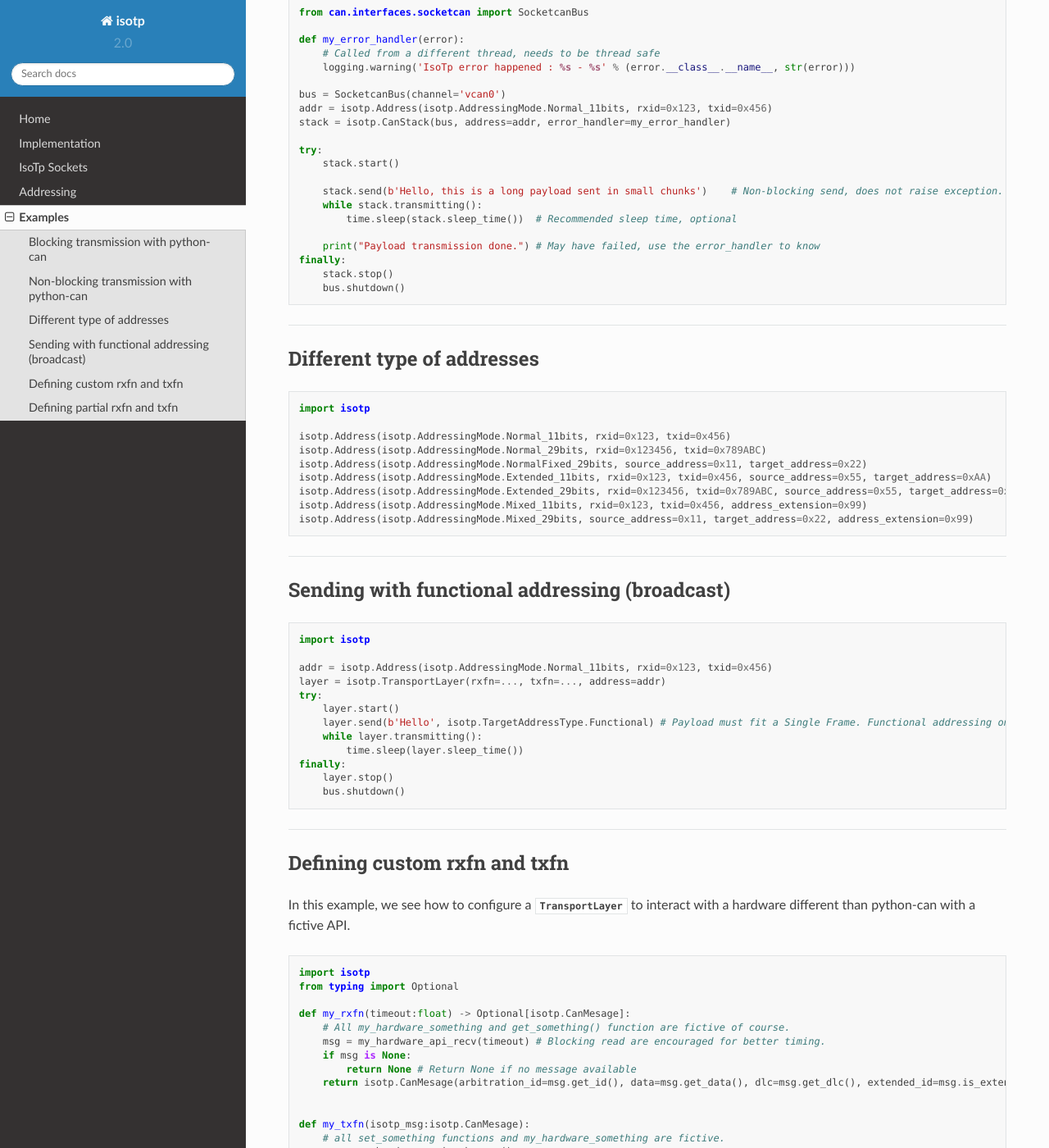
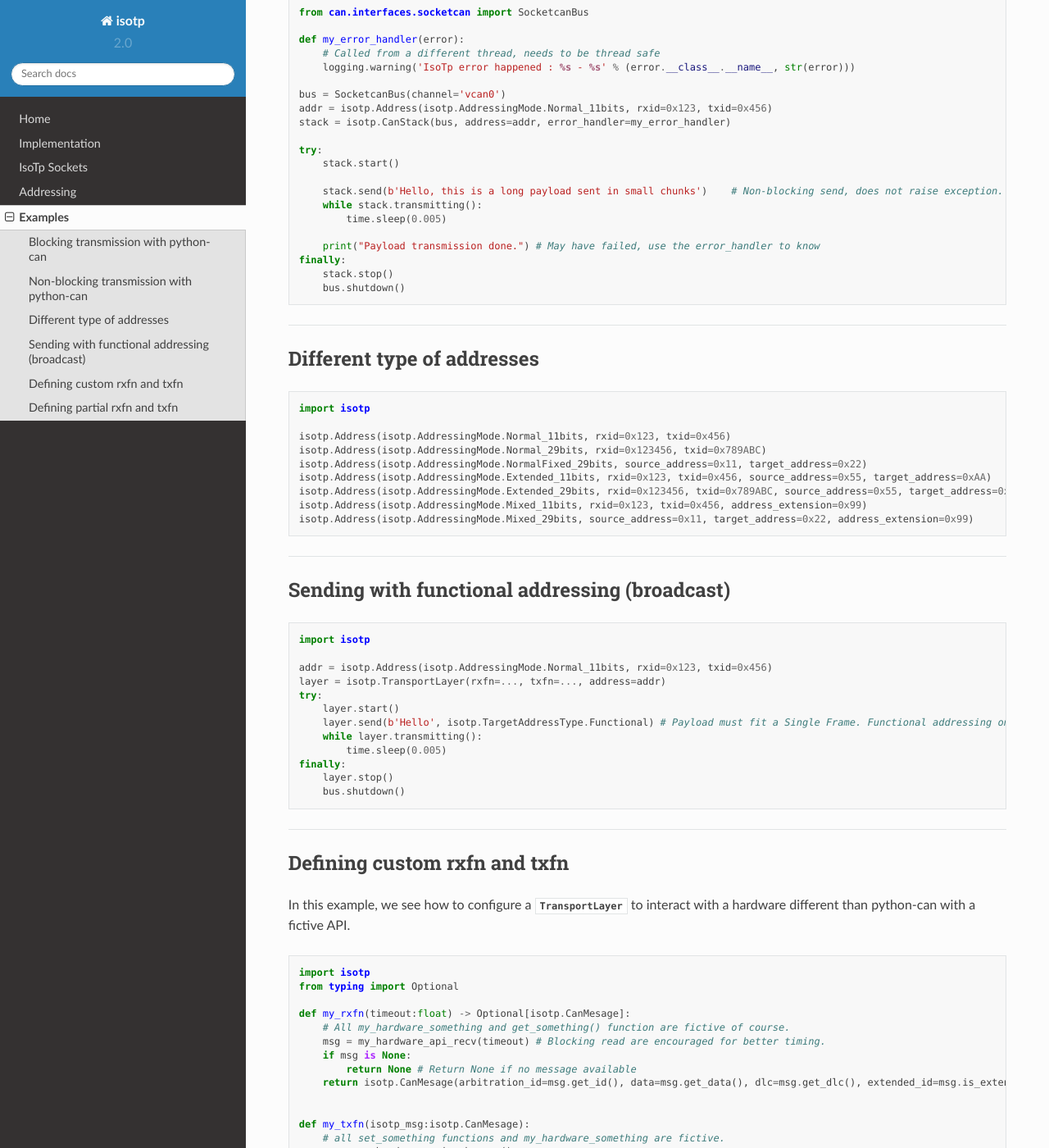
Before and after one commit to pylessard/python-can-isotp, a Sphinx documentation site: the page built from doc/source/isotp/examples.rst, in a window 1280 px wide and 1400 px high, scrolled down 874 px. Shown: the whole window at 82% size. Built offline with Sphinx 7.4.7 and the Read the Docs theme 2.0.0, drawn with Linux system fonts in a browser that asks for light colours.

Commit message:
Removed reference to sleeptime

```diff
--- a/doc/source/isotp/examples.rst
+++ b/doc/source/isotp/examples.rst
@@ -64,7 +64,7 @@ Non-blocking transmission with python-can
 
         stack.send(b'Hello, this is a long payload sent in small chunks')    # Non-blocking send, does not raise exception.
         while stack.transmitting():
-            time.sleep(stack.sleep_time())  # Recommended sleep time, optional
+            time.sleep(0.005)
 
         print("Payload transmission done.") # May have failed, use the error_handler to know
     finally:
@@ -106,7 +106,7 @@ Sending with functional addressing (broadcast)
         layer.start()
         layer.send(b'Hello', isotp.TargetAddressType.Functional) # Payload must fit a Single Frame. Functional addressing only works with Single Frames
         while layer.transmitting():
-            time.sleep(layer.sleep_time())
+            time.sleep(0.005)
     finally:
         layer.stop()
         bus.shutdown()
```
